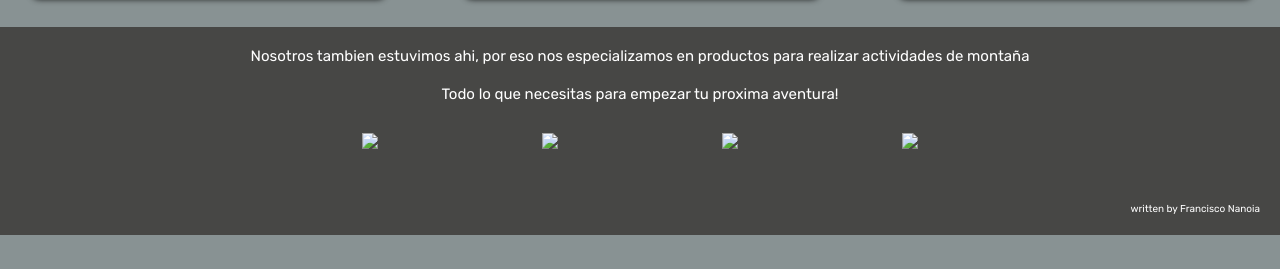
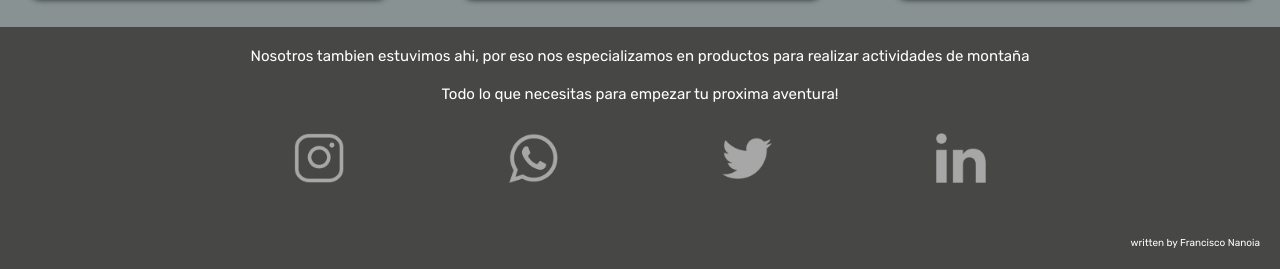
Before and after one commit to fnanoia/ilonoutdoors, a website with bundled scripts: page index.html in a window 1280 px wide. Shown: the part 1768-2037 px from the top of the page. Before the commit the page ends 2003 px from the top, so only its background shows below. Built offline with nearby package versions, Linux system fonts and the light colour scheme; a script that the page names is missing; files whose address does not match are found by name.

Commit message:
img misc

```diff
--- a/index.html
+++ b/index.html
@@ -44,10 +44,10 @@
         <div>Todo lo que necesitas para empezar tu proxima aventura!</div>
         <div class="footer__social">
             <ul>
-                <li><a href="https://github.com/fnanoia"><img src="img/instagram_icon.png" width="50px"></a></li>
-                <li><a href="https://github.com/fnanoia"><img src="img/whatsapp_icon.png" width="50px"></a></li>
-                <li><a href="https://github.com/fnanoia"><img src="img/twitter_icon.png" width="50px"></a></li>
-                <li><a href="https://github.com/fnanoia"><img src="img/linkedin_icon.png" width="50px"></a></li>
+                <li><a href="https://github.com/fnanoia"><img src="img/misc/instagram_icon.png" width="50px"></a></li>
+                <li><a href="https://github.com/fnanoia"><img src="img/misc/whatsapp_icon.png" width="50px"></a></li>
+                <li><a href="https://github.com/fnanoia"><img src="img/misc/twitter_icon.png" width="50px"></a></li>
+                <li><a href="https://github.com/fnanoia"><img src="img/misc/linkedin_icon.png" width="50px"></a></li>
             </ul>
         </div>
     </div>
```
